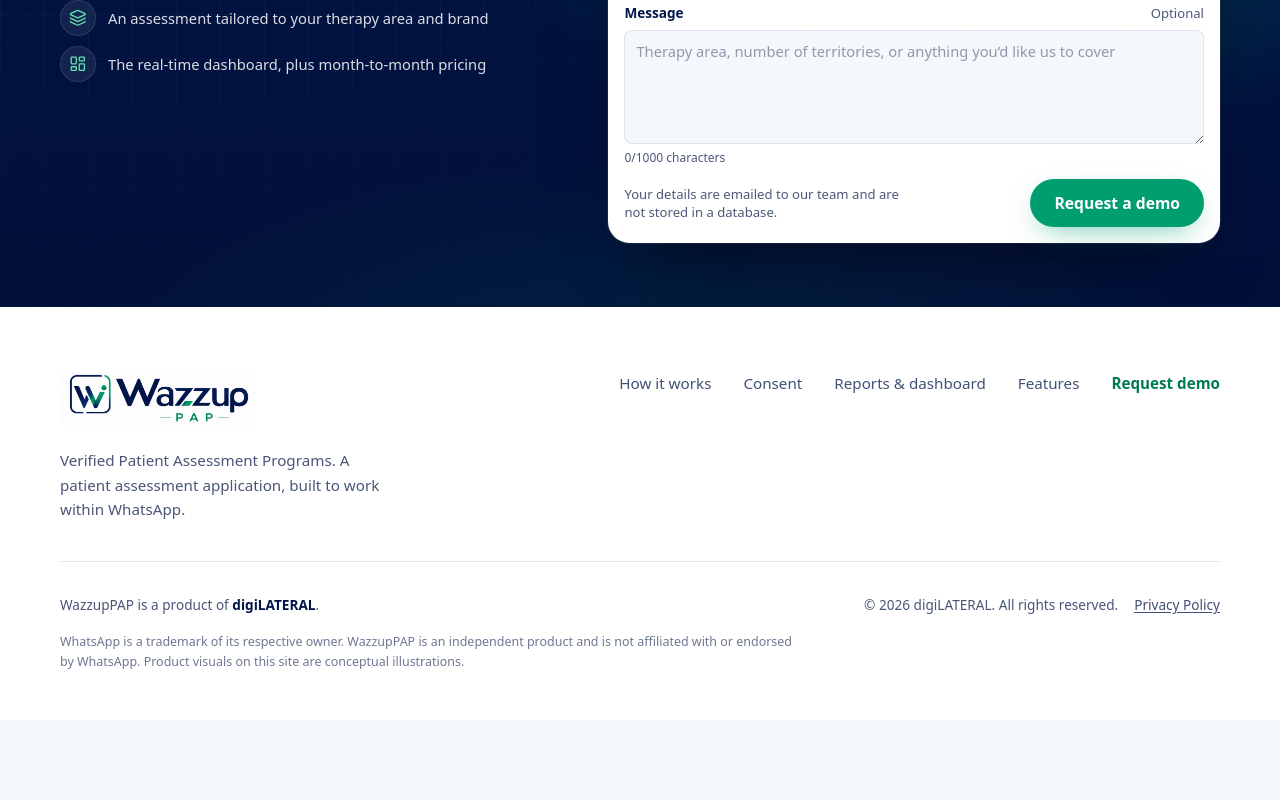
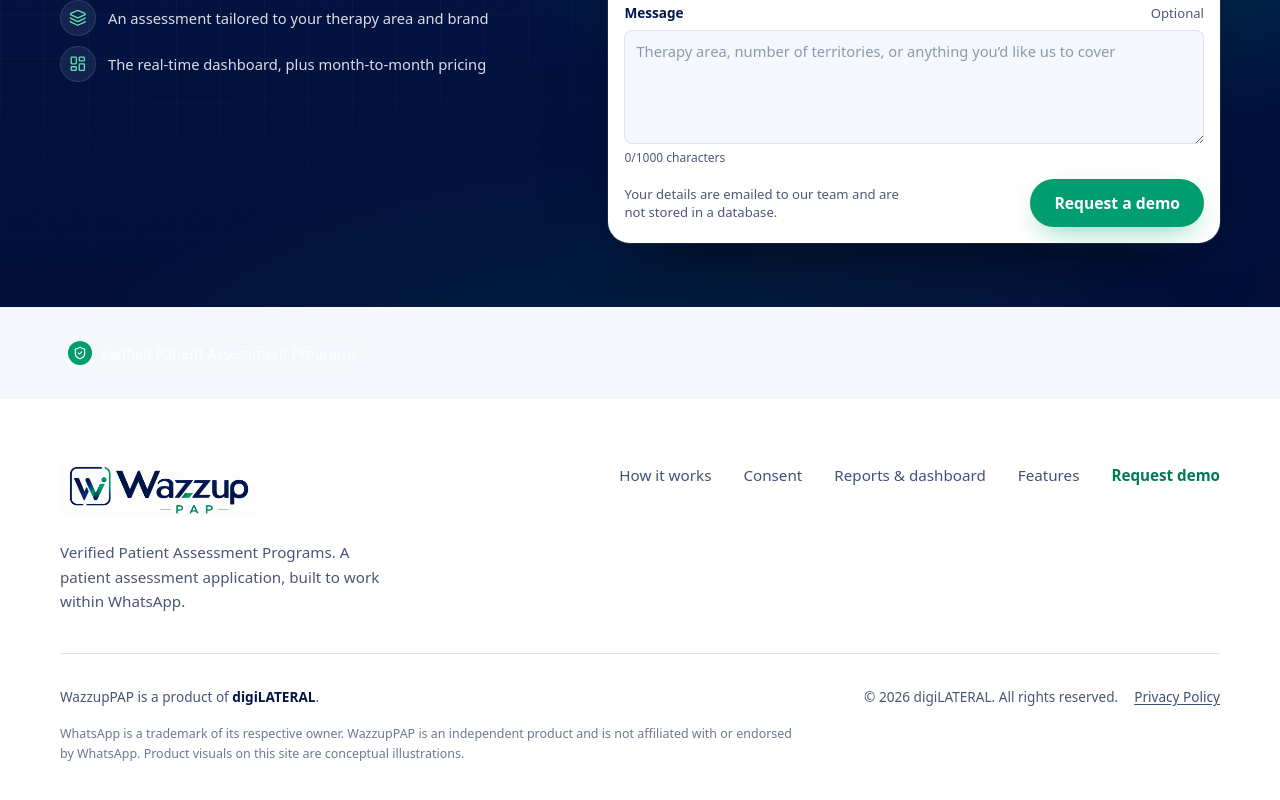
Before and after one commit to Rohan9833/WazzupPAP_display, a React (Vite) app in the folder frontend/: page / in a window 1280 px wide. Shown: the part 4779-5579 px from the top of the page. Before the commit the page ends 5499 px from the top, so only its background shows below. Built offline with nearby package versions, Linux system fonts and the light colour scheme; no server answers.

Commit message:
Place verified badge above footer

```diff
--- a/frontend/src/App.jsx
+++ b/frontend/src/App.jsx
@@ -1,4 +1,5 @@
 import { MotionConfig } from 'motion/react';
+import { ShieldCheck } from 'lucide-react';
 import Navbar from './components/layout/Navbar.jsx';
 import Footer from './components/layout/Footer.jsx';
 import MobileCta from './components/layout/MobileCta.jsx';
@@ -23,6 +24,14 @@ export default function App() {
         <Features />
         <DemoRequest />
       </main>
+      <div className="container-x relative py-5 sm:py-7">
+        <div className="inline-flex items-center gap-1.5 rounded-full bg-white/[0.06] py-1 pl-1.5 pr-2.5 text-[0.65rem] font-medium text-white/90 ring-1 ring-inset ring-white/15 backdrop-blur sm:gap-2 sm:py-1.5 sm:pl-2 sm:pr-4 sm:text-[0.9rem]">
+          <span className="grid h-5 w-5 place-items-center rounded-full bg-leaf sm:h-6 sm:w-6">
+            <ShieldCheck className="h-3 w-3 text-white sm:h-3.5 sm:w-3.5" aria-hidden />
+          </span>
+          Verified Patient Assessment Programs
+        </div>
+      </div>
       <Footer />
       <MobileCta />
     </MotionConfig>
```
